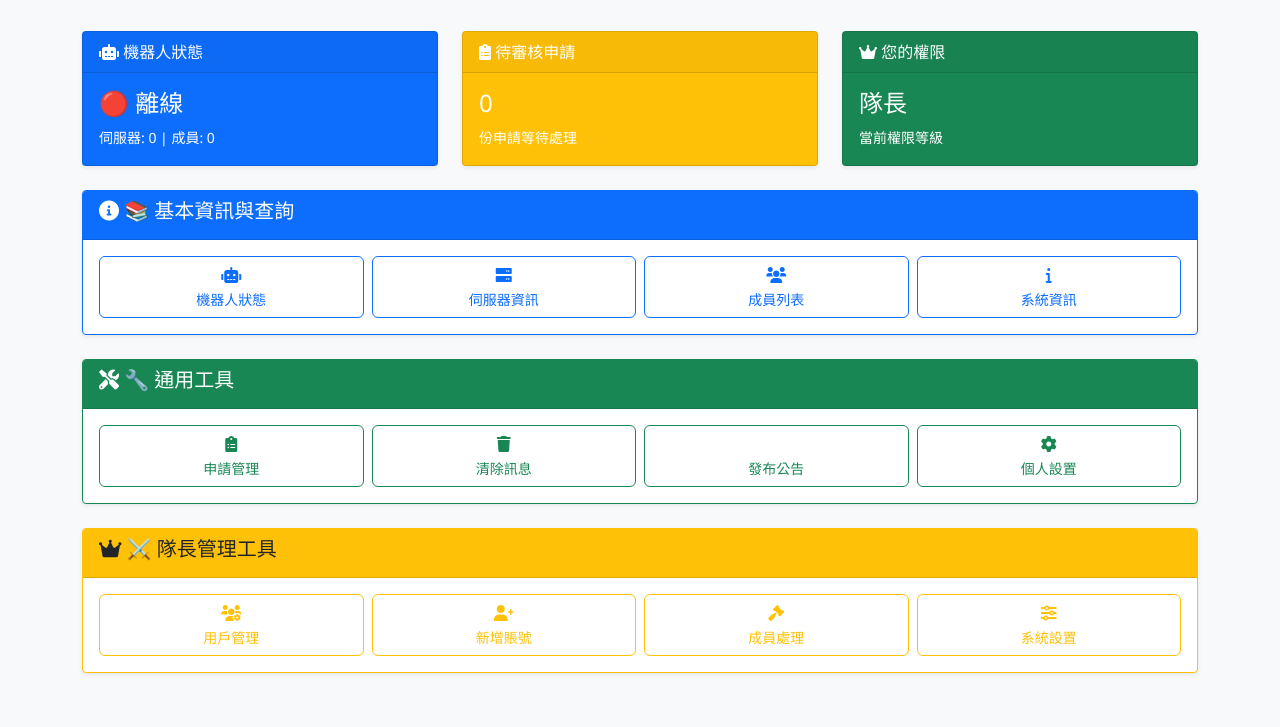
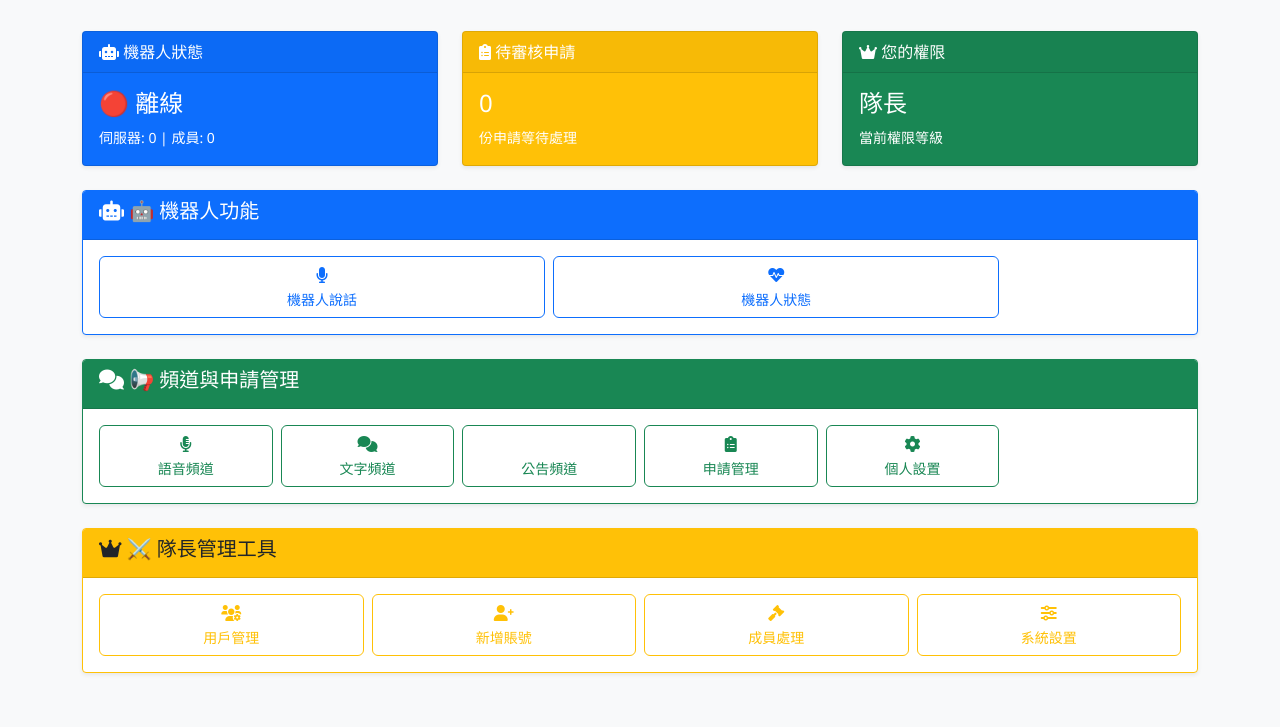
Before and after one commit to npcname1hacker-lgtm/grv-team-bot, a Flask app: page /dashboard in a window 1280 px wide. Shown: the part 160-887 px from the top of the page. Run offline with Flask 3, Linux system fonts and the light colour scheme; a user stored in the database is signed in; data that the repository does not hold is empty.

Commit message:
Organize dashboard with new menus for bot features and channel management
Update web app templates to restructure dashboard with new menus for bot functions and channel management, replacing previous general information and tools.

Replit-Commit-Author: Agent
Replit-Commit-Session-Id: e41e8751-e4d3-4ac6-8076-65705cfc8555
Replit-Commit-Checkpoint-Type: full_checkpoint
Replit-Commit-Event-Id: 62bcbbc2-6820-4f0a-9b4f-e5dfc8972a7f
Replit-Commit-Screenshot-Url: https://storage.googleapis.com/screenshot-production-us-central1/7f6637f4-ef7a-4ac8-a722-6d7bd032e202/e41e8751-e4d3-4ac6-8076-65705cfc8555/mKAJa36

```diff
--- a/web/templates/dashboard.html
+++ b/web/templates/dashboard.html
@@ -50,34 +50,24 @@
 </div>
 
 <!-- ═══════════════════════════════════════ -->
-<!-- 菜單 1: 基本資訊與查詢 -->
+<!-- 菜單 1: 機器人功能 -->
 <!-- ═══════════════════════════════════════ -->
 <div class="row mb-4">
     <div class="col">
         <div class="card border-primary">
             <div class="card-header bg-primary text-white">
-                <h5><i class="fas fa-info-circle"></i> 📚 基本資訊與查詢</h5>
+                <h5><i class="fas fa-robot"></i> 🤖 機器人功能</h5>
             </div>
             <div class="card-body">
                 <div class="row g-2">
-                    <div class="col-md-3">
-                        <a href="{{ url_for('bot_control') }}" class="btn btn-outline-primary w-100">
-                            <i class="fas fa-robot"></i><br><small>機器人狀態</small>
-                        </a>
-                    </div>
-                    <div class="col-md-3">
-                        <button class="btn btn-outline-primary w-100" onclick="alert('伺服器資訊查詢')">
-                            <i class="fas fa-server"></i><br><small>伺服器資訊</small>
+                    <div class="col-md-5">
+                        <button class="btn btn-outline-primary w-100" onclick="alert('機器人說話功能')">
+                            <i class="fas fa-microphone"></i><br><small>機器人說話</small>
                         </button>
                     </div>
-                    <div class="col-md-3">
-                        <button class="btn btn-outline-primary w-100" onclick="alert('成員列表')">
-                            <i class="fas fa-users"></i><br><small>成員列表</small>
-                        </button>
-                    </div>
-                    <div class="col-md-3">
-                        <button class="btn btn-outline-primary w-100" onclick="alert('系統資訊')">
-                            <i class="fas fa-info"></i><br><small>系統資訊</small>
+                    <div class="col-md-5">
+                        <button class="btn btn-outline-primary w-100" onclick="alert('機器人狀態檢查')">
+                            <i class="fas fa-heartbeat"></i><br><small>機器人狀態</small>
                         </button>
                     </div>
                 </div>
@@ -87,32 +77,37 @@
 </div>
 
 <!-- ═══════════════════════════════════════ -->
-<!-- 菜單 2: 通用工具 -->
+<!-- 菜單 2: 頻道與申請管理 -->
 <!-- ═══════════════════════════════════════ -->
 <div class="row mb-4">
     <div class="col">
         <div class="card border-success">
             <div class="card-header bg-success text-white">
-                <h5><i class="fas fa-tools"></i> 🔧 通用工具</h5>
+                <h5><i class="fas fa-comments"></i> 📢 頻道與申請管理</h5>
             </div>
             <div class="card-body">
                 <div class="row g-2">
-                    <div class="col-md-3">
+                    <div class="col-md-2">
+                        <button class="btn btn-outline-success w-100" onclick="alert('語音頻道管理')">
+                            <i class="fas fa-microphone-alt"></i><br><small>語音頻道</small>
+                        </button>
+                    </div>
+                    <div class="col-md-2">
+                        <button class="btn btn-outline-success w-100" onclick="alert('文字頻道管理')">
+                            <i class="fas fa-comments"></i><br><small>文字頻道</small>
+                        </button>
+                    </div>
+                    <div class="col-md-2">
+                        <button class="btn btn-outline-success w-100" onclick="alert('公告頻道')">
+                            <i class="fas fa-megaphone"></i><br><small>公告頻道</small>
+                        </button>
+                    </div>
+                    <div class="col-md-2">
                         <a href="{{ url_for('applications') }}" class="btn btn-outline-success w-100">
                             <i class="fas fa-clipboard-list"></i><br><small>申請管理</small>
                         </a>
                     </div>
-                    <div class="col-md-3">
-                        <button class="btn btn-outline-success w-100" onclick="alert('清除訊息')">
-                            <i class="fas fa-trash"></i><br><small>清除訊息</small>
-                        </button>
-                    </div>
-                    <div class="col-md-3">
-                        <button class="btn btn-outline-success w-100" onclick="alert('發布公告')">
-                            <i class="fas fa-megaphone"></i><br><small>發布公告</small>
-                        </button>
-                    </div>
-                    <div class="col-md-3">
+                    <div class="col-md-2">
                         <a href="{{ url_for('settings') }}" class="btn btn-outline-success w-100">
                             <i class="fas fa-cog"></i><br><small>個人設置</small>
                         </a>
```
Also changed, not shown: 1 other file.
